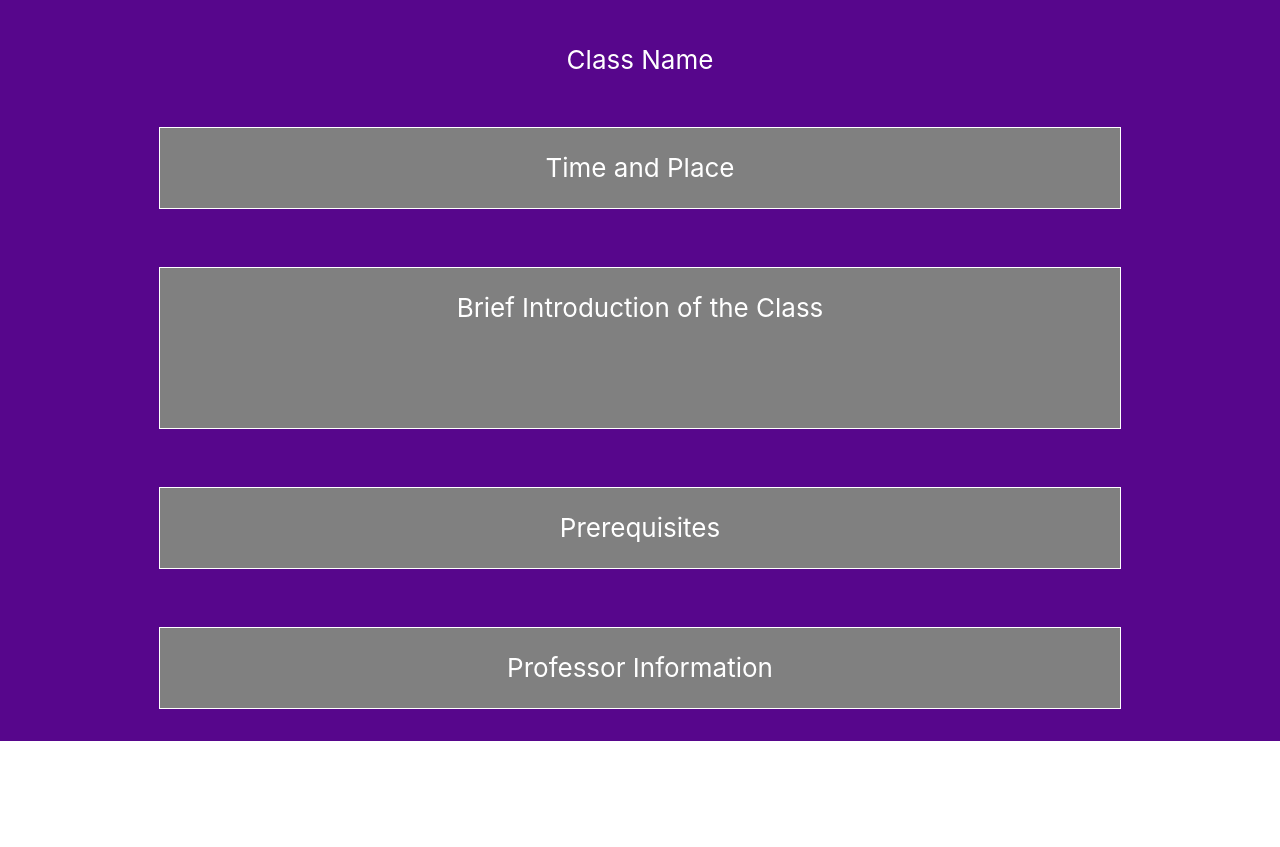
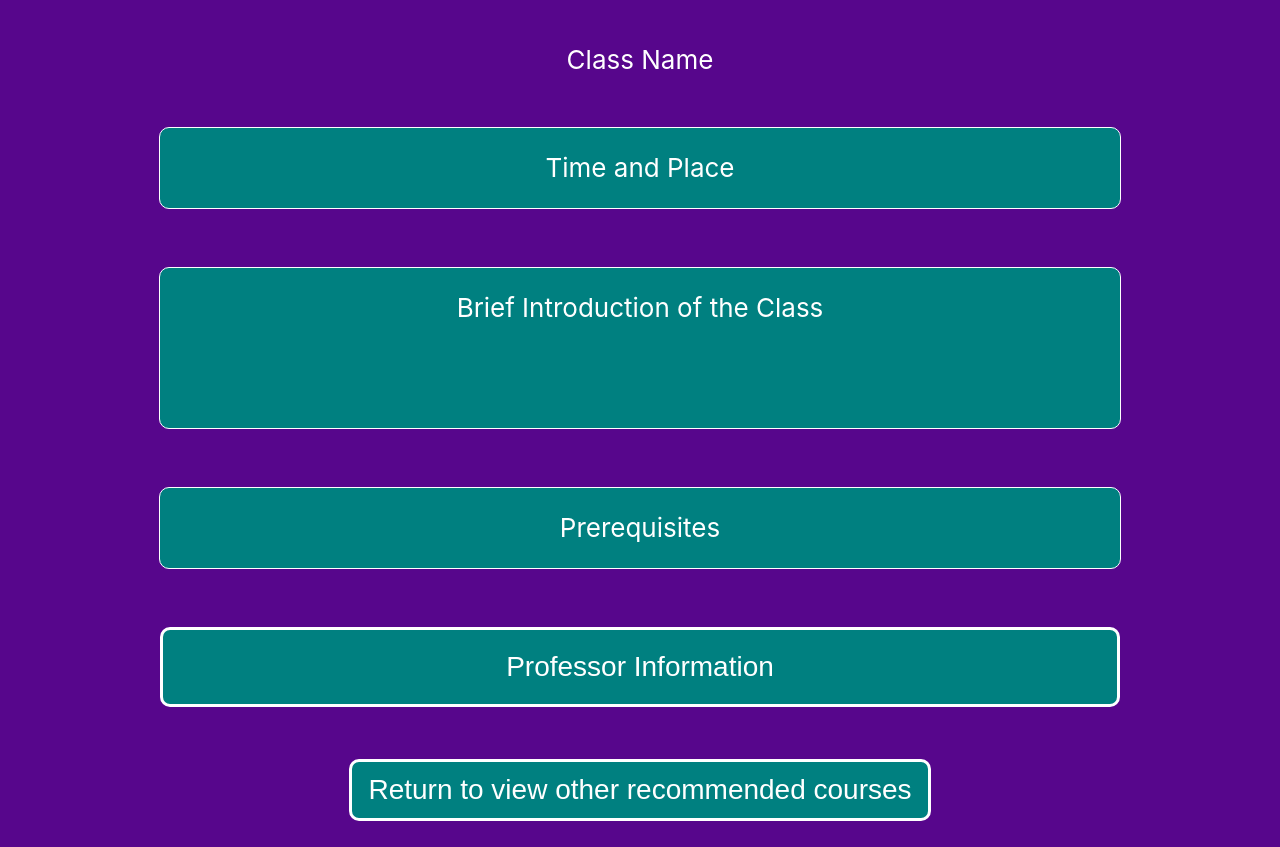
Before and after one commit to software-assignments-spring2021/project-setup-team-kauran-hybrid, a React (Create React App) app in the folder front-end/: page /ClassInfo in a window 1280 px wide. Shown: the part 190-1037 px from the top of the page. Before the commit the page ends 931 px from the top, so only its background shows below. Built offline with nearby package versions, Linux system fonts and the light colour scheme.

Commit message:
Add button to ClassInfo, delete codes in Button

```diff
--- a/front-end/src/ClassInfo.css
+++ b/front-end/src/ClassInfo.css
@@ -1,19 +1,12 @@
 .classinfo{
-    border-style: solid;
-    border-color: white;
-    border:10px;
     background-color: #57068C;
-    min-height: 100vh;
     display: flex;
     flex-direction: column;
     align-items: center;
     justify-content: center;
     font-size: calc(10px + 2vmin);
     color: white;
-    white-space: pre-wrap;
-
 }
-
 .time-place{
     position: relative;
     width: 60rem;
@@ -23,7 +16,8 @@
     border: 1px;
     border-style: solid;
     border-color: white;
-    background-color: gray;
+    background-color: teal;
+    border-radius: 10px;
     margin-bottom: 2rem;
 }
 .intro{
@@ -35,7 +29,8 @@
     border: 1px;
     border-style: solid;
     border-color: white;
-    background-color: gray;
+    background-color: teal;
+    border-radius: 10px;
     margin-bottom: 2rem;
 }
 .prereq{
@@ -46,19 +41,28 @@
     text-align: center;
     border: 1px;
     border-style: solid;
-    border-color: white;
-    background-color: gray;
+    background-color: teal;
+    border-radius: 10px;
     margin-bottom: 2rem;
 }
-.prof{
-    position: relative;
+.prof-info{
     width: 60rem;
     height: 5rem;
-    line-height: 5rem;
-    text-align: center;
-    border: 1px;
-    border-style: solid;
-    border-color: white;
-    background-color: gray;
-    margin-bottom: 2rem;
+    background-color: teal;
+    border: solid;
+    border-radius: 10px;
+    color: white;
+    font-size: 28px;
+    cursor: pointer;
+    position: relative;
 }
+.back-results-button{
+    padding: 12px 16px;
+    background-color: teal;
+    border: solid;
+    border-radius: 10px;
+    color: white;
+    font-size: 28px;
+    cursor: pointer;
+    position: relative;
+}
--- a/front-end/src/ClassInfo.js
+++ b/front-end/src/ClassInfo.js
@@ -1,10 +1,9 @@
 import React from'react';
-import ReactDOM from 'react-dom';
 import MenuBar from './MenuBar';
 import './ClassInfo.css';
 import './MenuBar.css';
 import ProfInfo from'./ProfInfo';
-import {Link,Switch} from 'react-router-dom';
+import {Link} from 'react-router-dom';
 
 function ClassInfo(props){
 
@@ -25,17 +24,23 @@ function ClassInfo(props){
             <p className="prereq">
                 Prerequisites
             </p>
-            <p className="prof">
+            <p>
                 <Link to = "/ProfInfo">
-                    Professor Information
+                    <button className="prof-info">
+                        Professor Information
+                    </button>
                 </Link>
             </p>
-
-
+            <p>
+                <Link to ="/Results">
+                    <button className="back-results-button">
+                        Return to view other recommended courses
+                    </button>
+                </Link>
+            </p>
         </div>
 
     )
 }
 
-
 export default ClassInfo;
```
Also changed, not shown: front-end/src/Button.js (deleted, +0 -14 lines).
